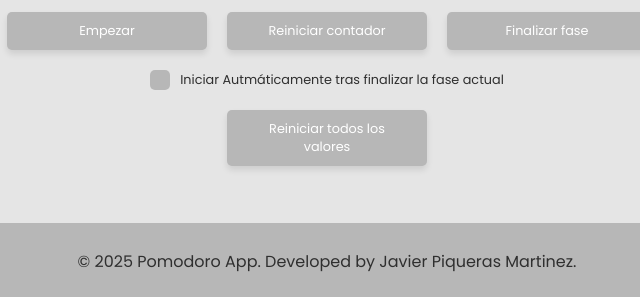
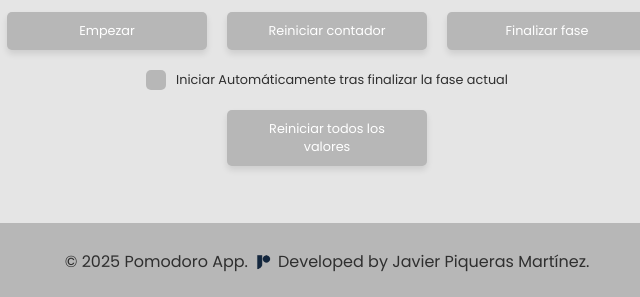
Before and after one commit to javierpiquerasmartinez/pomodoro-app, a plain HTML site: page index.html in a window 1280 px wide. Shown: the part 508-805 px from the top of the page, 313-953 px from the left. Drawn offline with Linux system fonts and the light colour scheme.

Commit message:
Agregar favicon y mejorar el diseño del pie de página en la aplicación Pomodoro

```diff
--- a/index.html
+++ b/index.html
@@ -5,6 +5,7 @@
   <meta name="viewport" content="width=device-width, initial-scale=1.0">
   <title>🍅 Pomodoro App</title>
   <script src="app.js"></script>
+  <link rel="icon" href="./assets/images/favicon.webp">
   <link rel="stylesheet" href="styles.css">
   <link rel="preconnect" href="https://fonts.googleapis.com">
   <link rel="preconnect" href="https://fonts.gstatic.com" crossorigin>
@@ -68,7 +69,7 @@
           <label class="checkbox-container">
             <input type="checkbox" id="auto-start">
             <span class="checkbox-custom"></span>
-            Iniciar Autmáticamente tras finalizar la fase actual
+            Iniciar Automáticamente tras finalizar la fase actual
           </label>
         </div>
         <div class="timer-buttons">
@@ -80,7 +81,7 @@
     </div>
   </main>
   <footer>
-    <p>&copy; 2025 Pomodoro App. Developed by Javier Piqueras Martinez.</p>
+    <p class="footer-text">&copy; 2025 Pomodoro App. <img src="./assets/images/favicon.webp" alt="favicon" width="20" height="20"> Developed by Javier Piqueras Martínez.</p>
   </footer>
 </body>
 </html>
--- a/styles.css
+++ b/styles.css
@@ -159,3 +159,10 @@ footer {
   background-color: #B7B7B7;
   color: #fff;
 }
+
+.footer-text {
+  display: flex;
+  flex-direction: row;
+  align-items: center;
+  gap: 5px;
+}
```
Also changed, not shown: assets/images/favicon.png (added), assets/images/favicon.webp (added), 1 other file.
